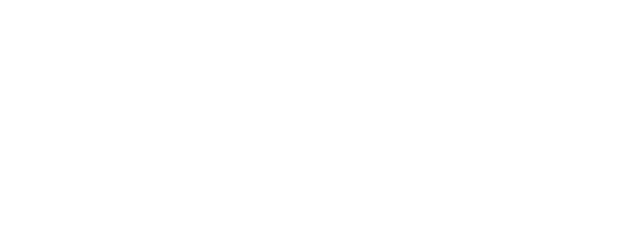
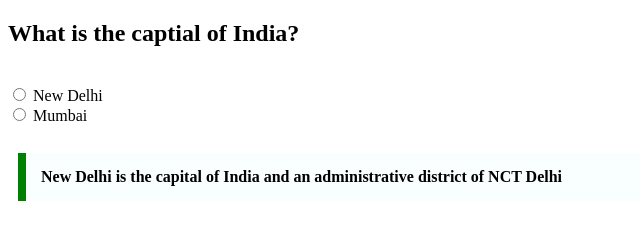
Before and after one commit to acciojob/trivia-mohdkukshi, a website: page main.html in a window 1280 px wide. Shown: the whole page, without its empty margins (0-640 px from the left). Drawn offline with Linux system fonts and the light colour scheme.

Commit message:
created a submission

```diff
--- a/main.html
+++ b/main.html
@@ -8,6 +8,20 @@
 
 <body>
 	<!-- the entire body must be written by student -->
+
+	 <div class="question">
+            <h2 class="captial">What is the captial of India?</h2><br>
+
+            <input type="radio" id="New_Delhi" name="gender" required>
+            <label for="New_Delhi">New Delhi</label><br>
+            <input type="radio" id="Mumbai" name="gender" required>
+            <label for="Mumbai">Mumbai</label><br><br>
+         </div>
+
+
+         <blockquote class="quote">New Delhi is the capital of India and an administrative district of NCT Delhi</blockquote>
+
+
     <script type="text/javascript" src="./script.js">
 </script>
 
--- a/styles.css
+++ b/styles.css
@@ -1,2 +1,11 @@
 
 /* Your CSS Code here. */
+
+.quote {
+    max-width: 600px;
+    margin: 10px;
+    padding: 15px;
+    border-left: 8px solid green;
+    background-color: #f8fffe;
+    font-weight: bold;
+}
```
